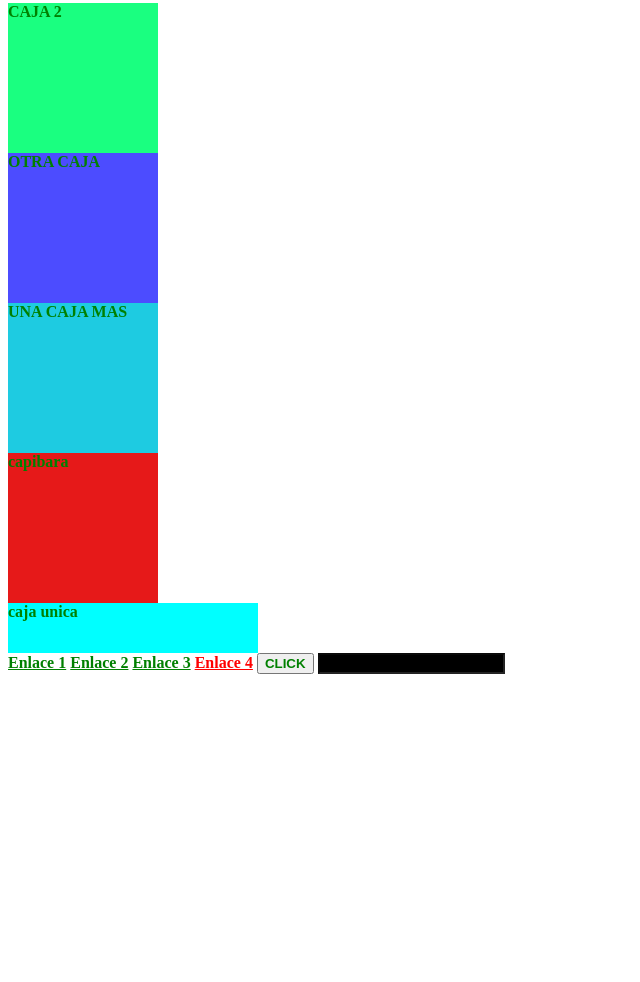
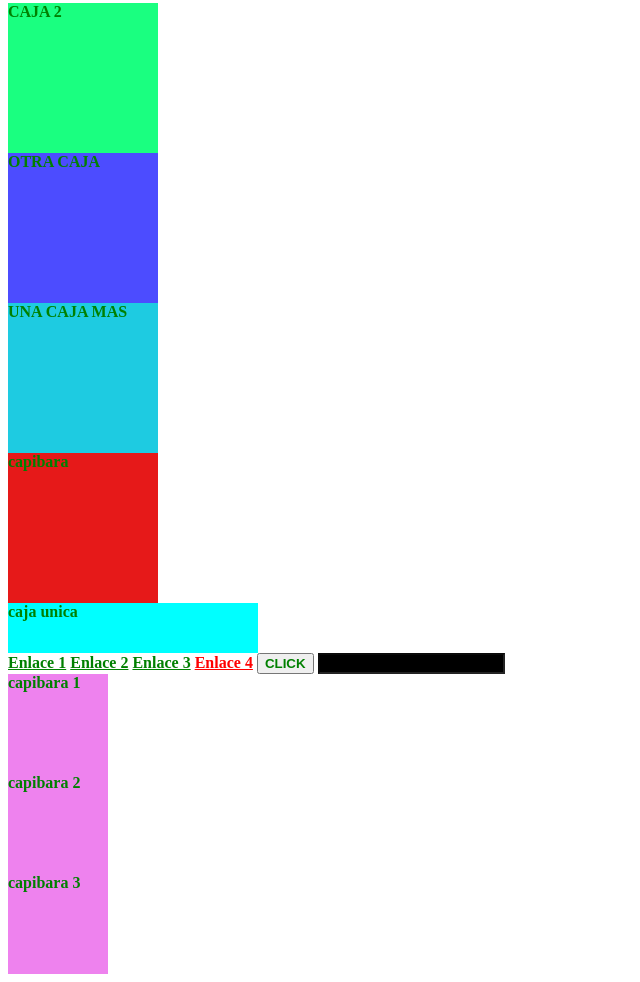
Before and after one commit to christian-ledezma/TecWeb_CSS_1, a plain HTML site: page index.html in a window 1280 px wide. Shown: the part 358-1340 px from the top of the page, without its empty margins (0-640 px from the left). Before the commit the page ends 1040 px from the top, so only its background shows below. Drawn offline with Linux system fonts and the light colour scheme.

Commit message:
feat: avance fin

```diff
--- a/estilos.css
+++ b/estilos.css
@@ -64,3 +64,9 @@ p::first-letter{
     color: red;
     font-size: 46px;
 }
+
+.capibara1, .capibara2, .capibara3{
+    width: 100px;
+    height: 100px;
+    background-color: violet;
+}
--- a/index.html
+++ b/index.html
@@ -36,5 +36,15 @@
     <button>CLICK</button>
 
     <input type="text" disabled>
+
+    <div class="capibara1">
+        capibara 1
+    </div>
+    <div class="capibara2">
+        capibara 2
+    </div>
+    <div class="capibara3">
+        capibara 3
+    </div>
 </body>
 </html>
```
